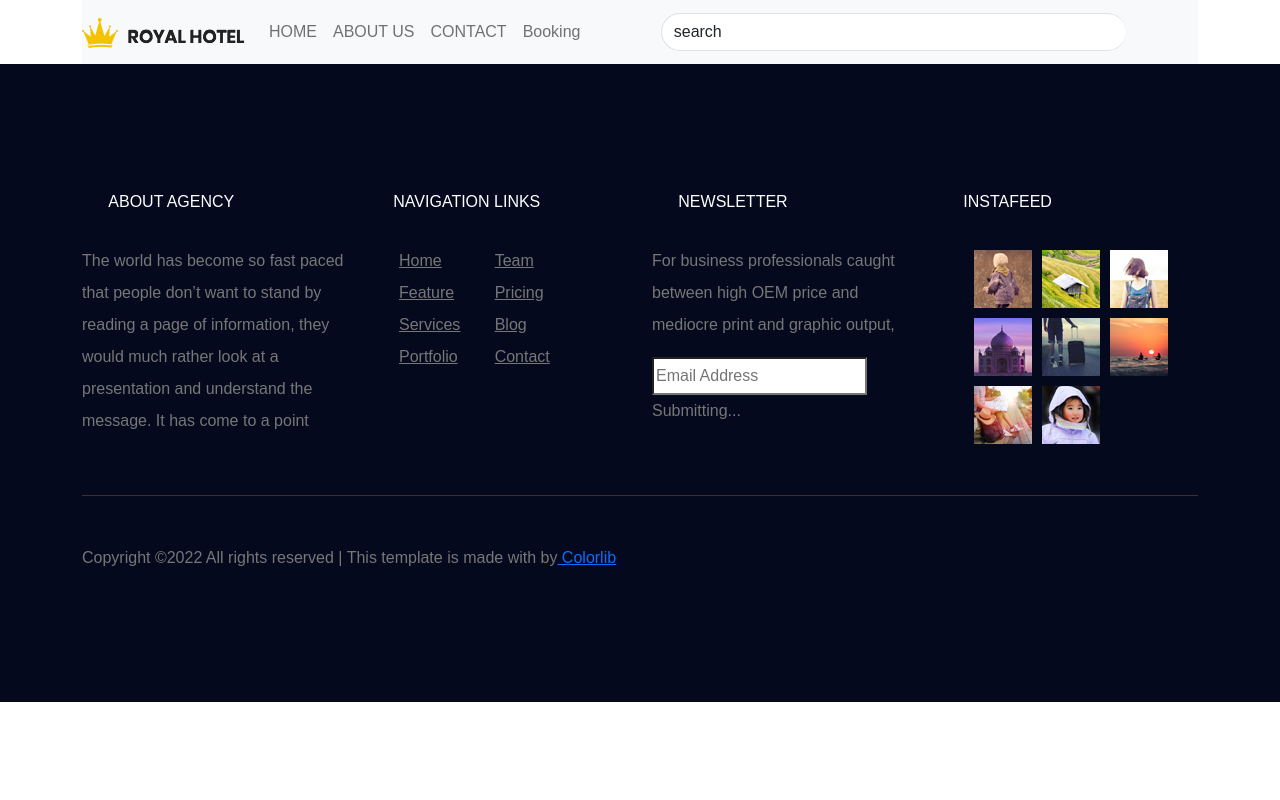
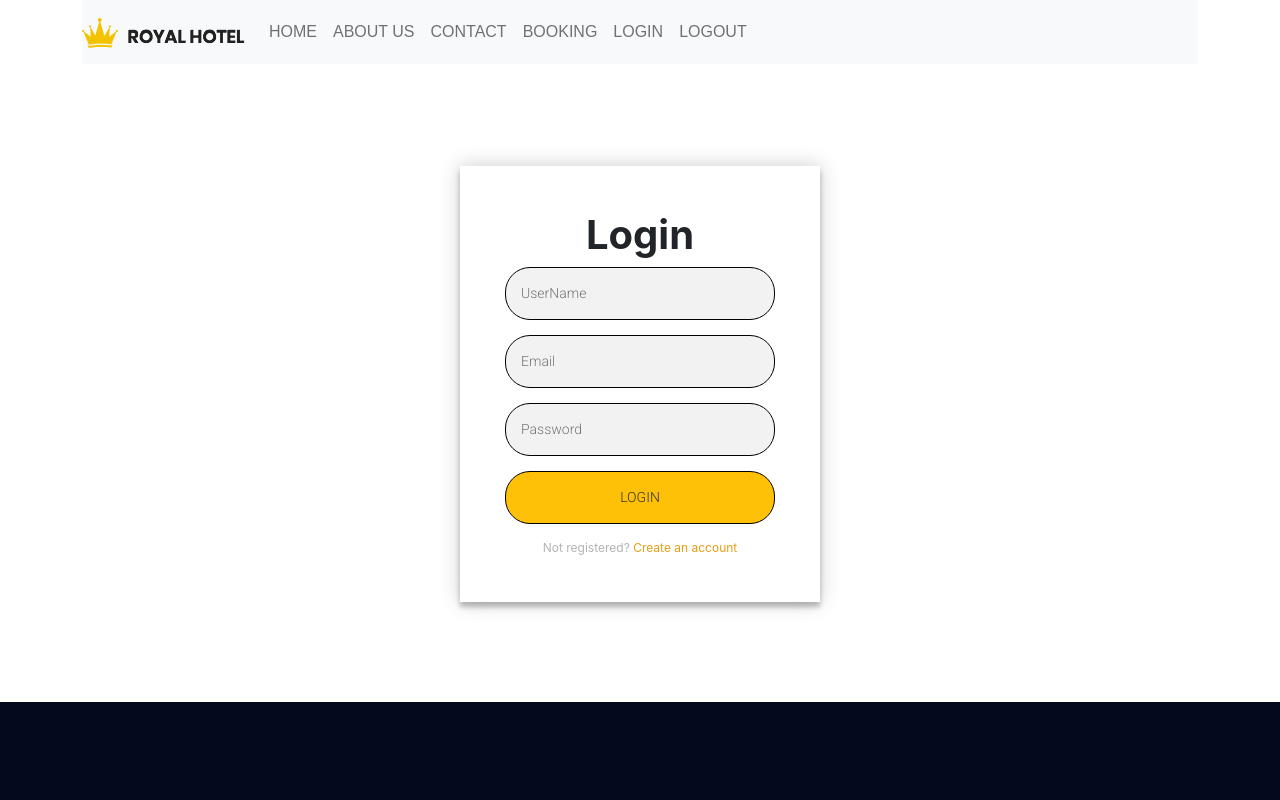
Before and after one commit to congbio/projectReactjs, a React (Create React App) app: page /login in a window 1280 px wide. Shown: the top 800 px of the page. Built offline with nearby package versions, Linux system fonts and the light colour scheme.

Commit message:
make route login out and composer css of this

```diff
--- /dev/null
+++ b/src/Component/login/Login.js
@@ -0,0 +1,23 @@
+import React from 'react';
+import '../../css/styleLogin.css'
+
+function ExLogin(props) {
+    return (
+        <>
+            <div class="login-page">
+                <div class="form_login">
+                    <form class="login-form">
+                    <h1><strong>Login</strong> </h1>
+                        <input type="text" placeholder="UserName" />
+                        <input type="email" placeholder="Email" />
+                        <input type="password" placeholder="Password" />
+                        <button>login</button>
+                        <p class="message">Not registered? <a href="#">Create an account</a></p>
+                    </form>
+                </div>
+            </div>
+        </>
+    );
+}
+
+export default ExLogin;
--- /dev/null
+++ b/src/Component/logout/logout.js
@@ -0,0 +1,24 @@
+import React from 'react';
+import '../../css/styleLogout.css'
+function ExLogout(  ) {
+    return (
+        <>
+            <div class="logout-page">
+                <div class="form_logout">
+
+                  <form class="register-form">
+                        <input type="text" placeholder="UserName" />
+                        <input type="email" placeholder="Email" />
+                        <input type="password" placeholder="Password" />
+                        <input type="text" placeholder="email address" />
+                        <button>create</button>
+                        <p class="message">Already registered? <a href="#">Sign In</a></p>
+                    </form>
+
+                </div>
+            </div>
+        </>
+    );
+}
+
+export default ExLogout;
--- /dev/null
+++ b/src/css/styleLogin.css
@@ -0,0 +1,93 @@
+
+@import url(https://fonts.googleapis.com/css?family=Roboto:300);
+
+.login-page {
+  width: 360px;
+  padding: 8% 0 0;
+  margin: auto;
+}
+.form_login {
+
+  position: relative;
+  z-index: 1;
+  background: #FFFFFF;
+  max-width: 360px;
+  margin: 0 auto 100px;
+  padding: 45px;
+  text-align: center;
+  box-shadow: 0 0 20px 0 rgba(0, 0, 0, 0.2), 0 5px 5px 0 rgba(0, 0, 0, 0.24);
+}
+.form_login input {
+  font-family: "Roboto", sans-serif;
+  outline: 0;
+    border: 1px solid black;
+  border-radius: 25px;
+  background: #f2f2f2;
+  width: 100%;
+
+  margin: 0 0 15px;
+  padding: 15px;
+  box-sizing: border-box;
+  font-size: 14px;
+}
+.form_login button {
+  font-family: "Roboto", sans-serif;
+  text-transform: uppercase;
+  outline: 0;
+  background: #ffc107;
+  width: 100%;
+    border: 1px solid black;
+  border-radius: 25px;
+  padding: 15px;
+  color: #333333;
+  font-size: 14px;
+  -webkit-transition: all 0.3 ease;
+  transition: all 0.3 ease;
+  cursor: pointer;
+}
+.form_login button:hover,.form_login button:active,.form_login button:focus {
+      /* background: #f2f2f2; */
+      background:#e79d13;
+
+}
+.form_login .message {
+  margin: 15px 0 0;
+  color: #b3b3b3;
+  font-size: 12px;
+}
+.form_login .message a {
+    color: #e79d13;
+
+  text-decoration: none;
+}
+.form_login .register-form {
+  display: none;
+}
+
+.container:before, .container:after {
+  content: "";
+  display: block;
+  clear: both;
+}
+.container .info {
+  margin: 50px auto;
+  text-align: center;
+}
+.container .info h1 {
+  margin: 0 0 15px;
+  padding: 0;
+  font-size: 36px;
+  font-weight: 300;
+  color: #1a1a1a;
+}
+.container .info span {
+  color: #4d4d4d;
+  font-size: 12px;
+}
+.container .info span a {
+  color: #000000;
+  text-decoration: none;
+}
+.container .info span .fa {
+  color: #EF3B3A;
+}
--- /dev/null
+++ b/src/css/styleLogout.css
@@ -0,0 +1,90 @@
+
+@import url(https://fonts.googleapis.com/css?family=Roboto:300);
+
+.logout-page {
+  width: 360px;
+  padding: 8% 0 0;
+  margin: auto;
+}
+.form_logout {
+
+  position: relative;
+  z-index: 1;
+  background: #FFFFFF;
+  max-width: 360px;
+  margin: 0 auto 100px;
+  padding: 45px;
+  text-align: center;
+  box-shadow: 0 0 20px 0 rgba(0, 0, 0, 0.2), 0 5px 5px 0 rgba(0, 0, 0, 0.24);
+}
+.form_logout input {
+  font-family: "Roboto", sans-serif;
+  outline: 0;
+    border: 1px solid black;
+  border-radius: 25px;
+  background: #f2f2f2;
+  width: 100%;
+
+  margin: 0 0 15px;
+  padding: 15px;
+  box-sizing: border-box;
+  font-size: 14px;
+}
+.form_logout button {
+  font-family: "Roboto", sans-serif;
+  text-transform: uppercase;
+  outline: 0;
+  background: #ffc107;
+  width: 100%;
+    border: 1px solid black;
+  border-radius: 25px;
+  padding: 15px;
+  color: #333333;
+  font-size: 14px;
+  -webkit-transition: all 0.3 ease;
+  transition: all 0.3 ease;
+  cursor: pointer;
+}
+.form_logout button:hover,.form_logout button:active,.form_logout button:focus {
+      /* background: #f2f2f2; */
+      background:#e79d13;
+
+}
+.form_logout .message {
+  margin: 15px 0 0;
+  color: #b3b3b3;
+  font-size: 12px;
+}
+.form_logout .message a {
+    color: #e79d13;
+
+  text-decoration: none;
+}
+
+.container:before, .container:after {
+  content: "";
+  display: block;
+  clear: both;
+}
+.container .info {
+  margin: 50px auto;
+  text-align: center;
+}
+.container .info h1 {
+  margin: 0 0 15px;
+  padding: 0;
+  font-size: 36px;
+  font-weight: 300;
+  color: #1a1a1a;
+}
+.container .info span {
+  color: #4d4d4d;
+  font-size: 12px;
+}
+.container .info span a {
+  color: #000000;
+  text-decoration: none;
+}
+.container .info span .fa {
+  color: #EF3B3A;
+}
--- a/src/index.js
+++ b/src/index.js
@@ -1,7 +1,7 @@
 import React from 'react';
 import ReactDOM from 'react-dom/client';
+import App from './App';
 import './index.css';
-import App from './App';
 import reportWebVitals from './reportWebVitals';
 
 const root = ReactDOM.createRoot(document.getElementById('root'));
--- a/src/page/Header.js
+++ b/src/page/Header.js
@@ -1,5 +1,5 @@
 import React, { Component } from 'react';
-import {Link }from 'react-router-dom';
+import { Link } from 'react-router-dom';
 class Header extends Component {
   render() {
     return (
@@ -18,17 +18,12 @@ class Header extends Component {
                     <li className="nav-item active"><Link to={'/'} className="nav-link" href="#">HOME</Link></li>
                     <li className="nav-item"><Link to={'/About'} className="nav-link" href="#">ABOUT US</Link></li>
                     <li className="nav-item"><Link to={'/Contact'} className="nav-link" href="#">CONTACT</Link></li>
-                <li className="nav-item"><Link to={'/Booking'} className="nav-link" href="#">Booking</Link></li>
+                    <li className="nav-item"><Link to={'/Booking'} className="nav-link" href="#">BOOKING</Link></li>
+                    <li className="nav-item"><Link to={'/login'} className="nav-link" href="#">LOGIN</Link></li>
+                    <li className="nav-item"><Link to={'/logout'} className="nav-link" href="#">LOGOUT</Link></li>
                   </ul>
                 </div>
               </div>
-          <div className="col-md-5 mx-auto">
-
-            <div className="input-group">
-              <input className="form-control border-end-0 border rounded-pill" type="search" defaultValue="search" id="example-search-input" />
-            </div>
-          </div>
-
             </nav>
           </div>
         </header>
--- a/src/routes.js
+++ b/src/routes.js
@@ -3,6 +3,8 @@ import About from './page/About';
 import Contact from './page/Contact';
 import Booking from './page/Booking';
 import React from 'react';
+import ExLogin from './Component/login/Login';
+import ExLogout from './Component/logout/logout';
 const routes = [{
     path : '/',
 	exact : true,
@@ -18,6 +20,17 @@ const routes = [{
 	exact : false,
 	main : ({history})=> <Contact history={history} />
 },
+
+{
+    path : '/login',
+	exact : false,
+	main : ({history})=> <ExLogin history={history} />
+},
+{
+    path : '/logout',
+	exact : false,
+	main : ({history})=> <ExLogout history={history} />
+},
 {
     path : '/Admin',
 	exact : true,
```
Lines whose indentation alone changed are shown as unchanged.
